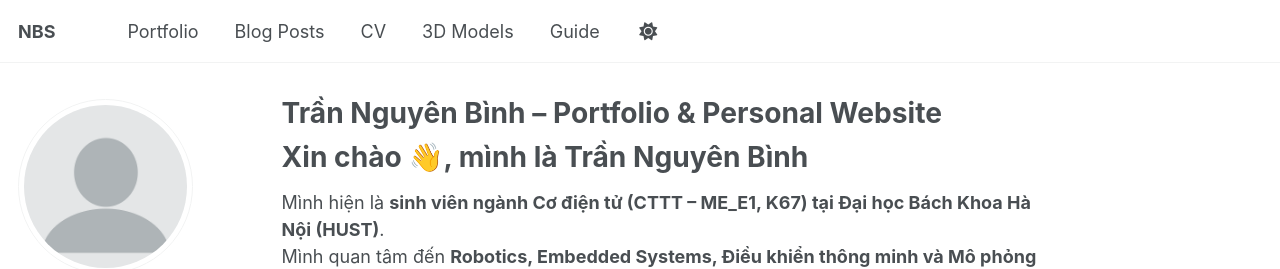
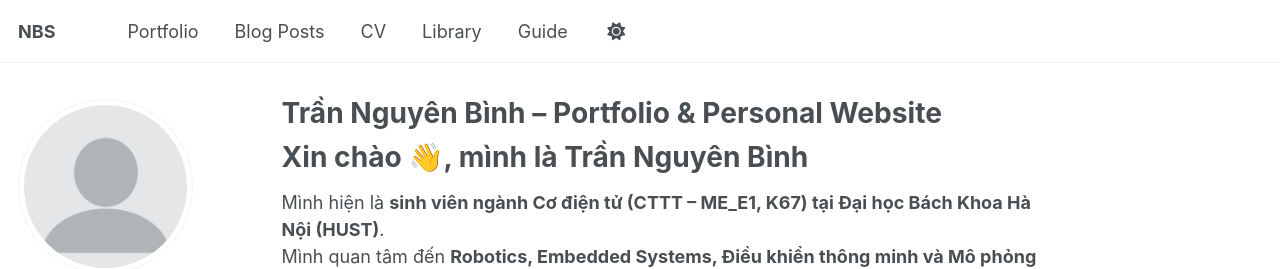
Before and after one commit to nguyenbinh-shark/nguyenbinh-shark.github.io, a Jekyll site: the page built from _pages/about.md, in a window 1280 px wide. Shown: the top 269 px of the page. Built offline with Jekyll 4.4.1, drawn with Linux system fonts in a browser that asks for light colours; a script that is not in the unit is left out.

Commit message:
Update navigation.yml

```diff
--- a/_data/navigation.yml
+++ b/_data/navigation.yml
@@ -28,8 +28,8 @@
 
   # - title: "CV"
   #   url: /cv-json/
-  - title: "3D Models"
-    url: /models/
+  - title: "Library"
+    url: /library/
 
   - title: "Guide"
     url: /markdown/
```
